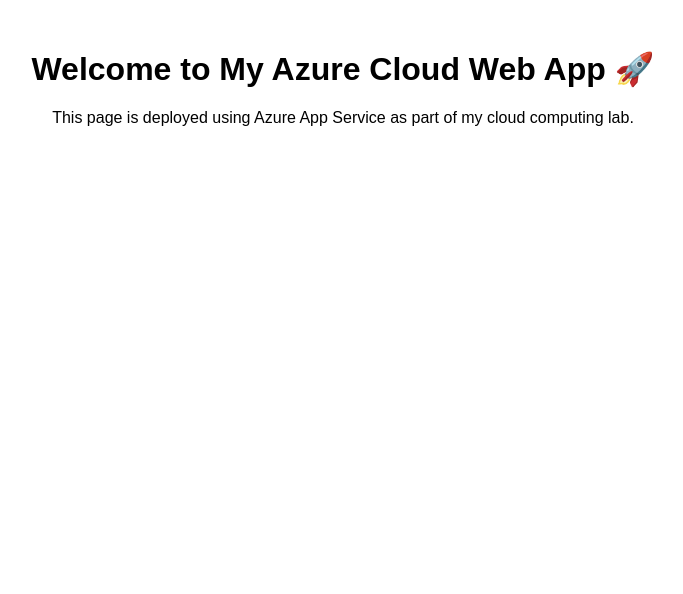
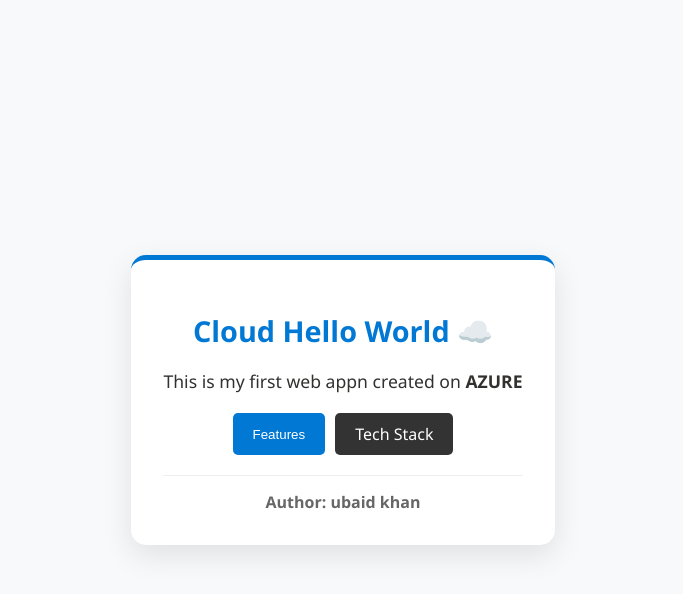
Before and after one commit to user10UK/azureTestApp, a plain HTML site: page index.html in a window 1280 px wide. Shown: the whole page, without its empty margins (297-980 px from the left). Drawn offline with Linux system fonts and the light colour scheme.

Commit message:
Add files via upload

```diff
--- a/index.html
+++ b/index.html
@@ -1,10 +1,98 @@
 <!DOCTYPE html>
-<html>
+<html lang="en">
 <head>
-    <title>Ubi's Azure App</title>
+    <meta charset="UTF-8">
+    <meta name="viewport" content="width=device-width, initial-scale=1.0">
+    <title>Ubaid's Azure App</title>
+    <style>
+        :root {
+            --azure-blue: #0078d4;
+            --cloud-white: #f8f9fa;
+            --dark-text: #323130;
+        }
+
+        body {
+            font-family: 'Segoe UI', Tahoma, Geneva, Verdana, sans-serif;
+            margin: 0;
+            background-color: var(--cloud-white);
+            color: var(--dark-text);
+            display: flex;
+            flex-direction: column;
+            align-items: center;
+            justify-content: center;
+            height: 100vh;
+            text-align: center;
+        }
+
+        .container {
+            background: white;
+            padding: 2rem;
+            border-radius: 15px;
+            box-shadow: 0 10px 30px rgba(0,0,0,0.1);
+            max-width: 500px;
+            border-top: 5px solid var(--azure-blue);
+        }
+
+        h1 {
+            color: var(--azure-blue);
+            font-size: 1.8rem;
+        }
+
+        p {
+            font-size: 1.1rem;
+            margin-bottom: 20px;
+        }
+
+        .author {
+            font-weight: bold;
+            color: #666;
+            border-top: 1px solid #eee;
+            padding-top: 15px;
+            margin-top: 20px;
+        }
+
+        .btn-group {
+            display: flex;
+            gap: 10px;
+            justify-content: center;
+        }
+
+        .btn {
+            background-color: var(--azure-blue);
+            color: white;
+            padding: 10px 20px;
+            border: none;
+            border-radius: 5px;
+            cursor: pointer;
+            text-decoration: none;
+            transition: 0.3s;
+        }
+
+        .btn:hover {
+            background-color: #005a9e;
+            transform: translateY(-2px);
+        }
+
+        .btn-alt {
+            background-color: #333;
+        }
+    </style>
 </head>
-<body style="font-family: Arial; text-align: center; margin-top: 50px;">
-    <h1>Welcome to My Azure Cloud Web App 🚀</h1>
-    <p>This page is deployed using Azure App Service as part of my cloud computing lab.</p>
+<body>
+
+    <div class="container">
+        <h1>Cloud Hello World ☁️</h1>
+        <p>This is my first web appn created on <strong>AZURE</strong></p>
+
+        <div class="btn-group">
+            <button class="btn" onclick="alert('Exploring the Cloud!')">Features</button>
+            <a href="#" class="btn btn-alt">Tech Stack</a>
+        </div>
+
+        <div class="author">
+            Author: ubaid khan
+        </div>
+    </div>
+
 </body>
 </html>
```
